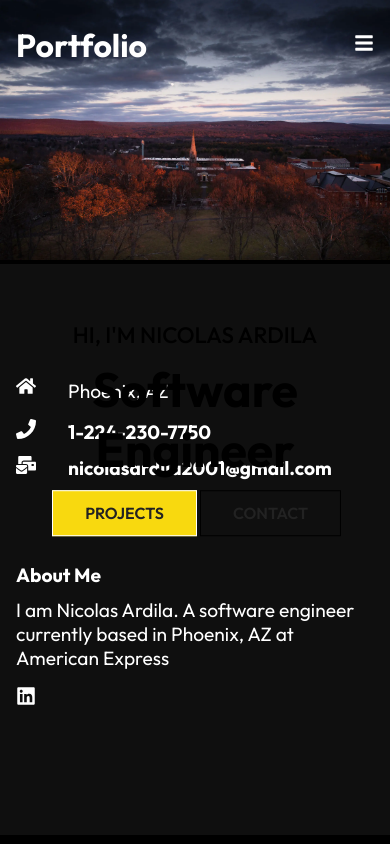
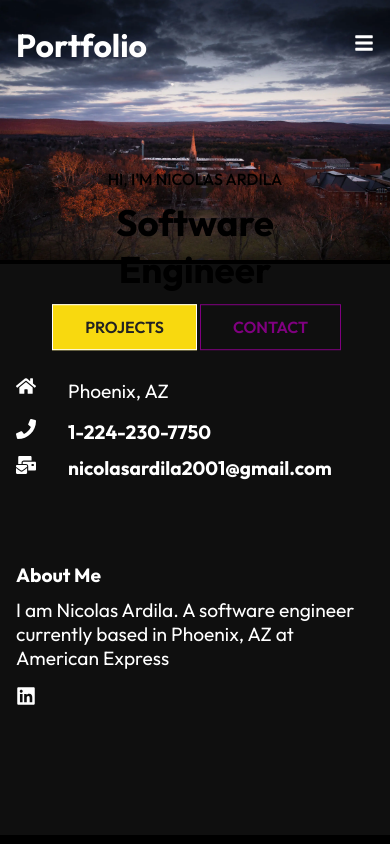
Before and after one commit to 007nicoa/007nicoa.github.io, a React (Create React App) app: page / in a window 390 px wide. Built offline with nearby package versions, Linux system fonts and the light colour scheme.

Commit message:
Edits for Home Page Config for mobile devices and change in name of react app

```diff
--- a/src/components/HeroImageStyles.css
+++ b/src/components/HeroImageStyles.css
@@ -54,11 +54,17 @@
 }
 
 @media screen and (max-width:640px) {
+  .hero .content {
+    top: 30%;
+    left: 50%;
+    text-align: top;
+  }
+
   .hero .content h1 {
-    font-size: 3rem;
+    font-size: 2.3rem;
   }
 
   .hero .content p {
-    font-size: 1.4rem;
+    font-size: 1rem;
   }
 }
--- a/src/index.css
+++ b/src/index.css
@@ -36,8 +36,8 @@
   font-size: 1rem;
   text-transform: uppercase;
   background: transparent;
-  color: #222;
-  border: 1px solid black;
+  color: purple;
+  border: 1px solid purple;
   font-weight: 600;
   cursor: pointer;
 }
```
Also changed, not shown: public/manifest.json.
